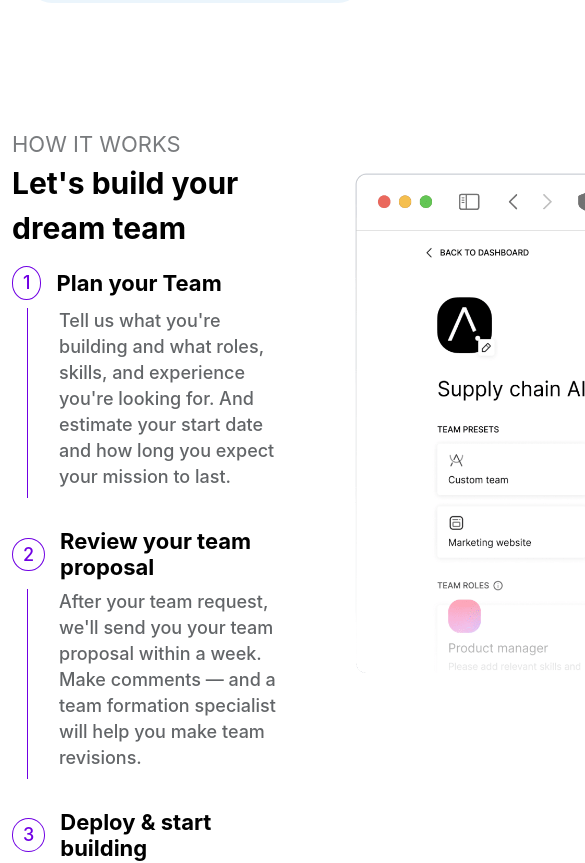
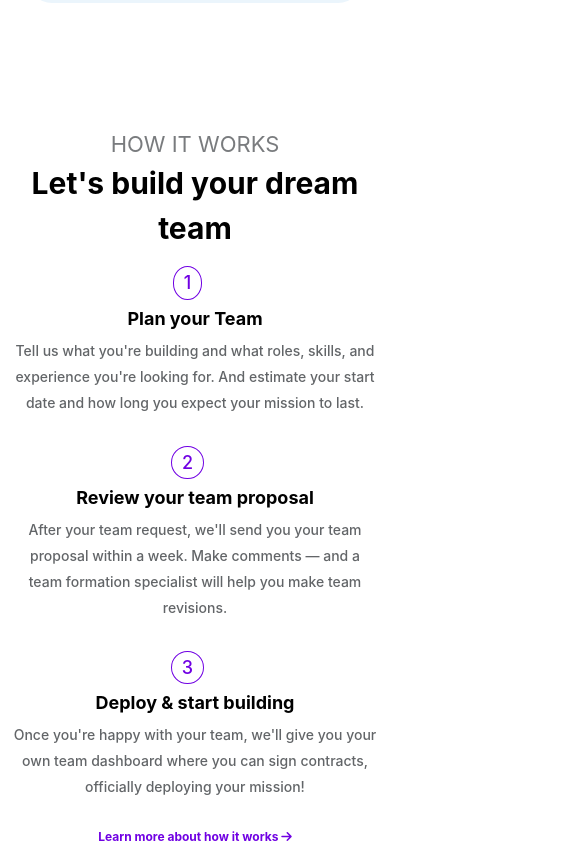
Before and after one commit to abdelrhman-asker/a.Team-site, a plain HTML site: page index.html in a window 390 px wide. Shown: the part 7800-8663 px from the top of the page, 585 px wide, since content can reach past the window. Drawn offline with nearby package versions, Linux system fonts and the light colour scheme; files whose address does not match are found by name.

Commit message:
changesday17

```diff
--- a/index.html
+++ b/index.html
@@ -1009,41 +1009,41 @@
 </section>
 
 
-<section class="StepperSec container">
+<section class="StepperSec  container-lg">
   <div class="row">
-  <div class="StepperMainLeft col-4">
+  <div class="StepperMainLeft col-lg-4 col-sm-12  ">
     <div class="HIworks">HOW IT WORKS
     </div>
     <div class="Letsbuild">Let's build your dream team
     </div>
     <div class="steppermainwork">
-      <div class="Stepperrow">
-        <div class="Forhovercursor hover1" id="hover1">
+      <div class="Stepperrow ">
+        <div class="Forhovercursor hover1 col-xl-12 col-lg-12 col-sm-3  " id="hover1">
       <div class="Lsteppermainwork">
-<h3>1</h3>
+<h3 id="FhoverJs">1</h3>
 <h2>Plan your Team</h2></div>
 <div class="LSecsteppermainwork row">
-  <div></div>
+  <div class="beforePasuedo"></div>
   <h4>Tell us what you're building and what roles, skills, and experience you're looking for. And estimate your start date and how long you expect your mission to last.</h4>
 </div></div>
-<div class="Forhovercursor hover2" id="hover2" >
+<div class="Forhovercursor hover2 col-xl-12 col-lg-12 col-sm-3 " id="hover2" >
       <div class="Lsteppermainwork">
-<h3>2</h3>
+<h3 id="ShoverJs">2</h3>
 <h2>Review your team proposal</h2></div>
 <div class="LSecsteppermainwork row">
   <div></div>
   <h4>After your team request, we'll send you your team proposal within a week. Make comments — and a team formation specialist will help you make team revisions.</h4>
 </div></div>
-<div class="Forhovercursor hover3" id="hover3" >
+<div class="Forhovercursor hover3 col-xl-12 col-lg-12 col-sm-3" id="hover3" >
       <div class="Lsteppermainwork">
-<h3>3</h3>
+<h3 id="ThoverJs">3</h3>
 <h2>Deploy & start building</h2></div>
 <div class="LSecsteppermainwork row">
   <div></div>
   <h4>Once you're happy with your team, we'll give you your own team dashboard where you can sign contracts, officially deploying your mission!</h4>
 </div>
 </div>
-<a href="#" class="LastTextofStepper"><h3>Learn more about how it works <i class="fa-solid fa-arrow-right"></i>
+<a href="#" class="LastTextofStepper col-12"><h3>Learn more about how it works <i class="fa-solid fa-arrow-right"></i>
 </h3>  </a>
 
 </div>
@@ -1061,10 +1061,10 @@
 
 
 
-  <div class="StepperSecRight offset-1 col-4">
-    <img src="pics/Plan your team.png" class="PlanYourTeam" id="PlanYourTeam" width="800px" height="500px" alt="">
-    <img src="pics/Review your team.png" class="ReviewYourTeam" id="ReviewYourTeam"   width="800px" height="500px" alt="">
-    <img src="pics/start building.png" class="StartBuilding" id="StartBuilding" width="800px" height="500px" alt="">
+  <div class="StepperSecRight offset-xl-1 offset-xxl-1 col-lg-7 col-11">
+    <img src="pics/Plan your team.png" class="PlanYourTeam col-12" id="PlanYourTeam" alt="">
+    <img src="pics/Review your team.png" class="ReviewYourTeam col-12" id="ReviewYourTeam"    alt="">
+    <img src="pics/start building.png" class="StartBuilding col-12" id="StartBuilding"  alt="">
   </div>
 
   </div>
--- a/main.js
+++ b/main.js
@@ -137,6 +137,34 @@ hover3.addEventListener('mouseover', function handleMouseOver() {
 });
 
 
+// ✅ Show hidden DIV on hover
+hover1.addEventListener('mouseover', function handleMouseOver() {
+    FhoverJs.style.backgroundColor = '#7000E3';
+    FhoverJs.style.color = 'white';
+    ShoverJs.style.backgroundColor = 'white';
+    ShoverJs.style.color = '#7000E3';
+    ThoverJs.style.backgroundColor = 'white';
+    ThoverJs.style.color = '#7000E3';
+});
+hover2.addEventListener('mouseover', function handleMouseOver() {
+    FhoverJs.style.backgroundColor = 'white';
+    FhoverJs.style.color = '#7000E3';
+    ShoverJs.style.backgroundColor = '#7000E3';
+    ShoverJs.style.color = 'white';
+    ThoverJs.style.backgroundColor = 'white';
+    ThoverJs.style.color = '#7000E3';
+});
+hover3.addEventListener('mouseover', function handleMouseOver() {
+    FhoverJs.style.backgroundColor = 'white';
+    FhoverJs.style.color = '#7000E3';
+    ShoverJs.style.backgroundColor = 'white';
+    ShoverJs.style.color = '#7000E3';
+    ThoverJs.style.backgroundColor = '#7000E3';
+    ThoverJs.style.color = 'white';
+});
+
+
+
 
 // function BkColorWhite() {
 //     var x = document.getElementById("FNavBar");
--- a/style.css
+++ b/style.css
@@ -1002,11 +1002,14 @@ font-size: 14px;
     align-items: center;
     margin-bottom: 125px;
 }
+
+
 .steppermainwork {
     display: flex;
     justify-content: center;
     align-items: center;
     flex-direction: row;
+    flex-wrap: nowrap;
 }
 .Lsteppermainwork {
     display: flex;
@@ -1072,10 +1075,6 @@ font-size: 14px;
     height: fit-content;
     margin-bottom: 30px;
 }
-.Forhovercursor:hover  .Lsteppermainwork h3 {
-   background-color: #7000E3;
-   color: white;
-}
 .StepperSecRight {
     margin-top: 45px;
 }
@@ -1094,4 +1093,60 @@ font-size: 14px;
 .LastTextofStepper {
     text-decoration: none;
 }
+.StepperSecRight img {
+    height: 500px;
+}
+@media screen and (min-width:1px) and (max-width:992px) {
+    .LSecsteppermainwork::before{
+        display: none;
+        width: 0;
+    }
+    .beforePasuedo{
+        display: none;
+    }
+    .StepperSec .row {
+        flex-direction: column;
+        justify-content: center;
+        align-items: center;
+        margin-bottom: 0px;
+    }
+    .Lsteppermainwork {
+        display: flex;
+        justify-content: center;
+        align-items: center;
+        flex-direction: column;
+    }
+    .StepperMainLeft {
+        text-align: center;
+        flex-direction: row;
+        justify-content: space-around;
+        flex-wrap: wrap;
+    }
+    .LSecsteppermainwork h4 {
+        margin: 0px;
+        padding: 0;
+        font-size: 14px;
+    }
+    .LSecsteppermainwork {
+        margin: 0;
+    }
+    .LastTextofStepper {
+        margin: auto;
+    }
+    .LastTextofStepper h3 {
+        margin: 0;
+        font-size: 12px;
+    }
+    .Stepperrow {
+        flex-direction: row;
+        flex-wrap: wrap;
+        justify-content: space-around;
+    }
+    .Lsteppermainwork h2 {
+        font-size: 18px;
+    }
+    .StepperSecRight img {
+        height: 300px;
+    }
+}
 /* End of Stepper Section */
```
